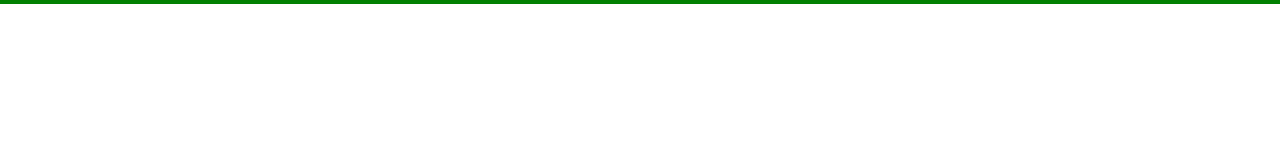
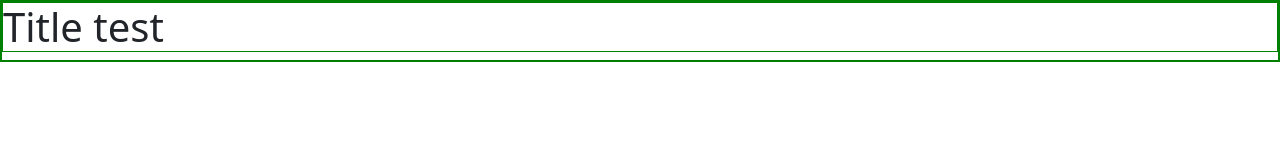
Before and after one commit to adeliergiyev/bootstrap-layout, a plain HTML site: page src/index.html in a window 1280 px wide. Drawn offline with nearby package versions, Linux system fonts and the light colour scheme.

Commit message:
repository structure 1.1

```diff
--- a/src/index.html
+++ b/src/index.html
@@ -11,7 +11,7 @@
     <title>Bootstrap Layout</title>
 </head>
 <body>
-
+    <h1>Title test</h1>
 
     <script src="https://cdn.jsdelivr.net/npm/bootstrap@5.3.2/dist/js/bootstrap.bundle.min.js" integrity="sha384-C6RzsynM9kWDrMNeT87bh95OGNyZPhcTNXj1NW7RuBCsyN/o0jlpcV8Qyq46cDfL" crossorigin="anonymous"></script>
 </body>
```
